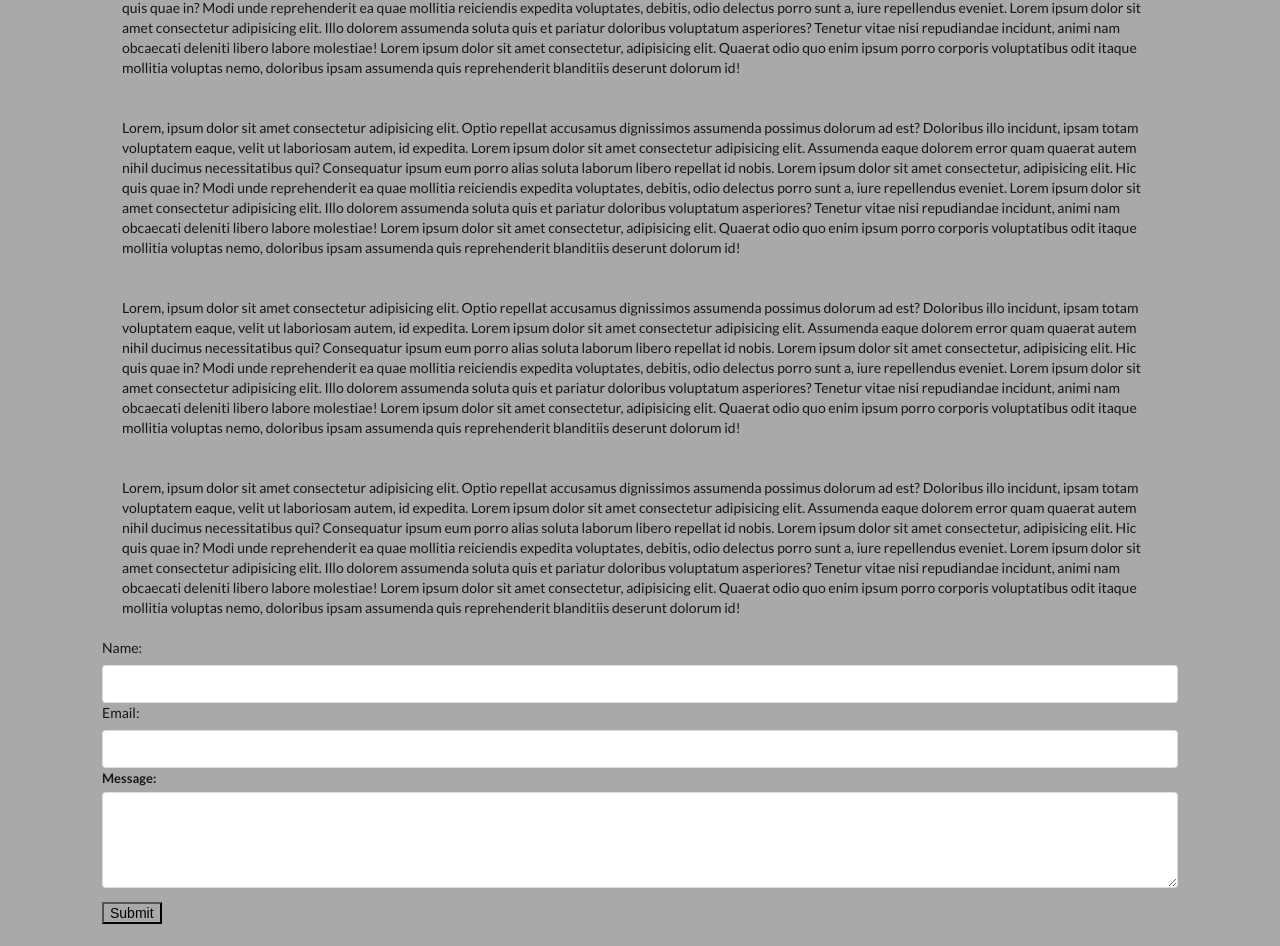
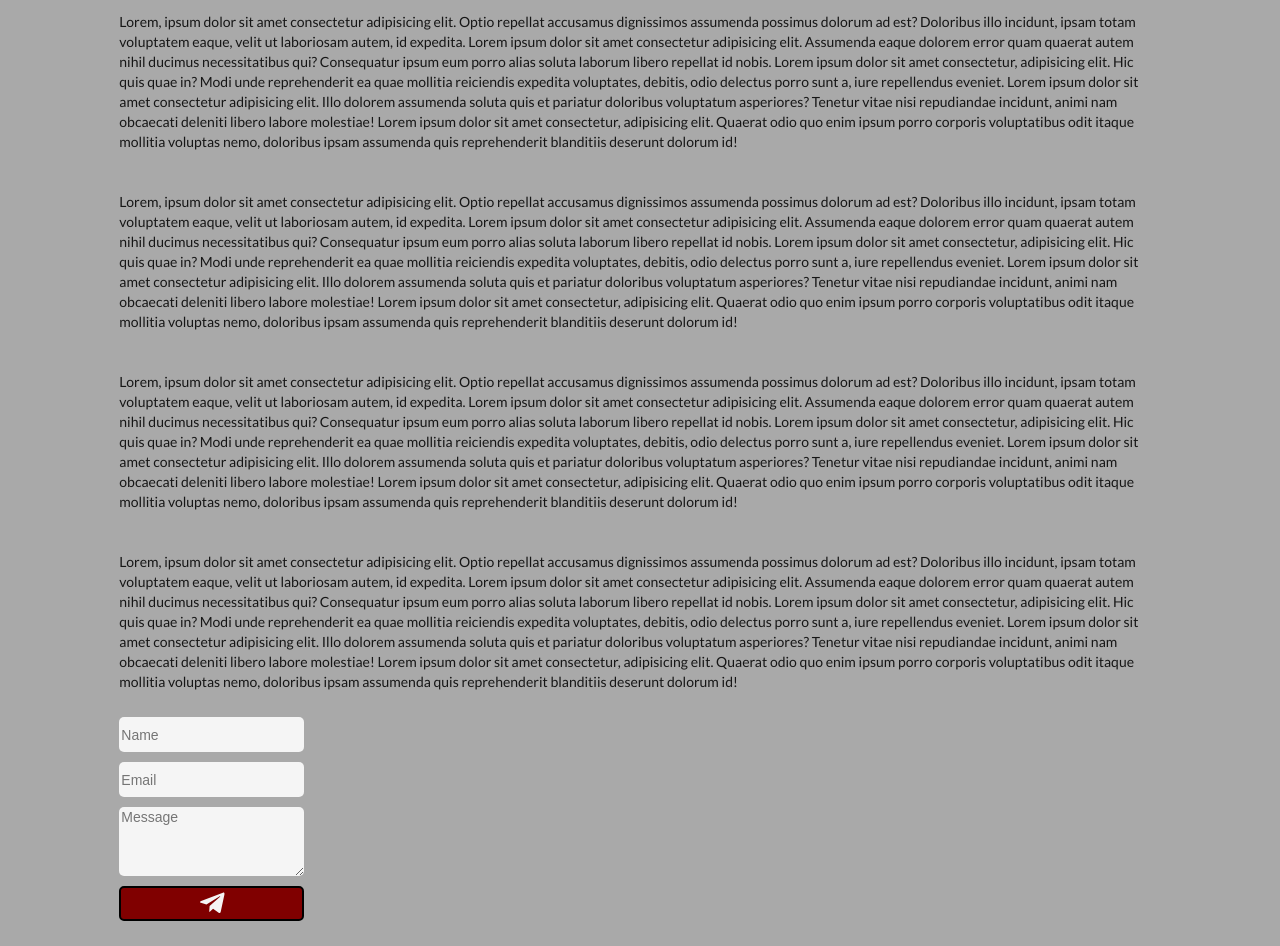
Before and after one commit to tldav/portfolio, a React (Create React App) app: page / in a window 1280 px wide. Shown: the part 912-1858 px from the top of the page. Before the commit the page ends 1836 px from the top, so only its background shows below. Built offline with nearby package versions, Linux system fonts and the light colour scheme.

Commit message:
still working on styilng and form

```diff
--- a/src/App.jsx
+++ b/src/App.jsx
@@ -3,6 +3,7 @@ import Intro from "./components/Intro";
 import Temp from "./components/Temp";
 import SideNav from "./components/SideNav";
 import Contact from "./components/Contact";
+import Tools from "./components/Tools";
 import "./stylesheets/App.css";
 
 const App = () => {
@@ -12,6 +13,7 @@ const App = () => {
 			<div className="mid">
 				<Intro />
 				<Temp />
+				<Tools />
 				<Temp />
 				<Temp />
 				<Temp />
@@ -19,7 +21,9 @@ const App = () => {
 				<Temp />
 				<Temp />
 				<Temp />
-				<Contact />
+				<div className="contact-container">
+					<Contact className="contact-left" />
+				</div>
 			</div>
 			<div className="right">
 				<SideNav />
--- a/src/components/Contact.jsx
+++ b/src/components/Contact.jsx
@@ -1,5 +1,6 @@
 import React, { useState } from "react";
 import { FontAwesomeIcon } from "@fortawesome/react-fontawesome";
+import { faTelegramPlane } from "@fortawesome/free-brands-svg-icons";
 
 const Contact = () => {
 	const [status, setStatus] = useState("");
@@ -24,24 +25,56 @@ const Contact = () => {
 	};
 
 	return (
+		<div className="contact">
 			<form
-			className="ui form"
+				className="contact-form"
 				onSubmit={submitForm}
 				action="https://formspree.io/xleppyja"
 				method="POST"
 			>
-			<label>Name:</label>
-			<input type="text" name="name" />
-			<label>Email:</label>
-			<input type="email" name="email" />
-			<div className="field">
-				<label>Message:</label>
-				<textarea rows="4" type="text" name="message" />
-			</div>
-			{status === "SUCCESS" ? <p>Thanks!</p> : <button>Submit</button>}
+				<input
+					type="text"
+					name="name"
+					placeholder="Name"
+					onFocus={(e) => (e.target.placeholder = "")}
+					onBlur={(e) => (e.target.placeholder = "Name")}
+				/>
+
+				<input
+					type="email"
+					name="email"
+					placeholder="Email"
+					onFocus={(e) => (e.target.placeholder = "")}
+					onBlur={(e) => (e.target.placeholder = "Email")}
+				/>
+
+				<textarea
+					rows="4"
+					type="text"
+					name="message"
+					placeholder="Message"
+					onFocus={(e) => (e.target.placeholder = "")}
+					onBlur={(e) => (e.target.placeholder = "Message")}
+				/>
+
+				{status === "SUCCESS" ? (
+					<p>Thanks!</p>
+				) : (
+					<button className="send-button">
+						{" "}
+						<FontAwesomeIcon
+							icon={faTelegramPlane}
+							size={"2x"}
+							className="send-icon"
+						/>
+					</button>
+				)}
 				{status === "ERROR" && <p>Ooops! There was an error.</p>}
 			</form>
+		</div>
 	);
 };
 
 export default Contact;
+
+// className="ui form"
--- a/src/components/Intro.jsx
+++ b/src/components/Intro.jsx
@@ -1,11 +1,4 @@
 import React from "react";
-import { FontAwesomeIcon } from "@fortawesome/react-fontawesome";
-import {
-	faReact,
-	faGitAlt,
-	faJs,
-	faNodeJs
-} from "@fortawesome/free-brands-svg-icons";
 
 const Intro = () => {
 	return (
@@ -15,18 +8,6 @@ const Intro = () => {
 				src="/assets/me.jpg"
 				alt="Headshot of Thomas Davis"
 			/>
-			<FontAwesomeIcon
-				icon={faReact}
-				className="react-icon"
-				size={"6x"}
-			/>
-			<FontAwesomeIcon icon={faGitAlt} className="git-icon" size={"6x"} />
-			<FontAwesomeIcon icon={faJs} className="js-icon" size={"6x"} />
-			<FontAwesomeIcon
-				icon={faNodeJs}
-				className="node-icon"
-				size={"6x"}
-			/>
 		</div>
 	);
 };
--- /dev/null
+++ b/src/components/Tools.jsx
@@ -0,0 +1,29 @@
+import React from "react";
+import { FontAwesomeIcon } from "@fortawesome/react-fontawesome";
+import {
+	faReact,
+	faGitAlt,
+	faJs,
+	faNodeJs
+} from "@fortawesome/free-brands-svg-icons";
+
+const Tools = () => {
+	return (
+		<div>
+			<FontAwesomeIcon
+				icon={faReact}
+				className="react-icon"
+				size={"6x"}
+			/>
+			<FontAwesomeIcon icon={faGitAlt} className="git-icon" size={"6x"} />
+			<FontAwesomeIcon icon={faJs} className="js-icon" size={"6x"} />
+			<FontAwesomeIcon
+				icon={faNodeJs}
+				className="node-icon"
+				size={"6x"}
+			/>
+		</div>
+	);
+};
+
+export default Tools;
--- a/src/stylesheets/App.css
+++ b/src/stylesheets/App.css
@@ -12,11 +12,24 @@
 
 .mid {
 	max-width: 83rem;
+	padding: 20px;
 }
 
 .right {
 	width: 50%;
 }
+
+.contact {
+	display: flex;
+}
+
+/* .contact-left {
+	width: 100%;
+}
+
+.contact-right {
+	width: 50%;
+} */
 
 .me {
 	border-radius: 50%;
@@ -28,7 +41,7 @@
 }
 
 .temp {
-	padding: 20px;
+	padding: 20px 0;
 }
 
 .side-nav {
@@ -67,6 +80,39 @@
 	color: #8cc84b;
 }
 
+.contact-form {
+	display: flex;
+	flex-flow: column;
+}
+
+.contact-form input,
+textarea,
+button {
+	border-radius: 5px;
+	margin: 5px 0;
+	min-height: 35px;
+	background-color: whitesmoke;
+	border: none;
+}
+
+.contact-form input:focus,
+textarea:focus,
+button:focus {
+	outline: none;
+}
+
+.send-icon {
+	background-color: maroon;
+	color: whitesmoke;
+}
+
+.send-button {
+	display: block;
+	width: 100%;
+	background-color: maroon;
+	border: 2px solid black;
+}
+
 /****
 #f7e030   - javascript
 
```
Also changed, not shown: public/assets/project-info.json (added, +34 -0 lines). Lines whose indentation alone changed are shown as unchanged.
